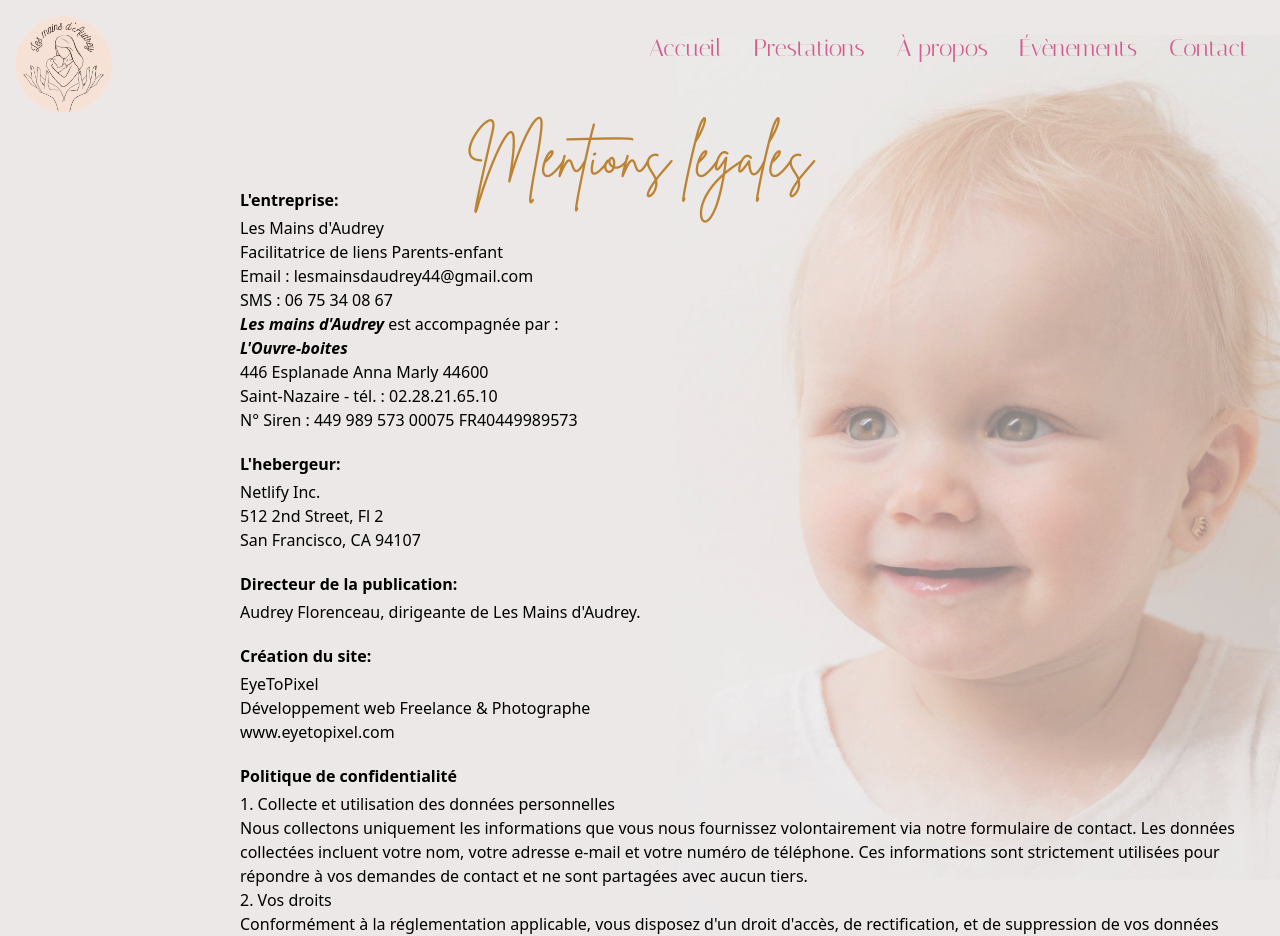
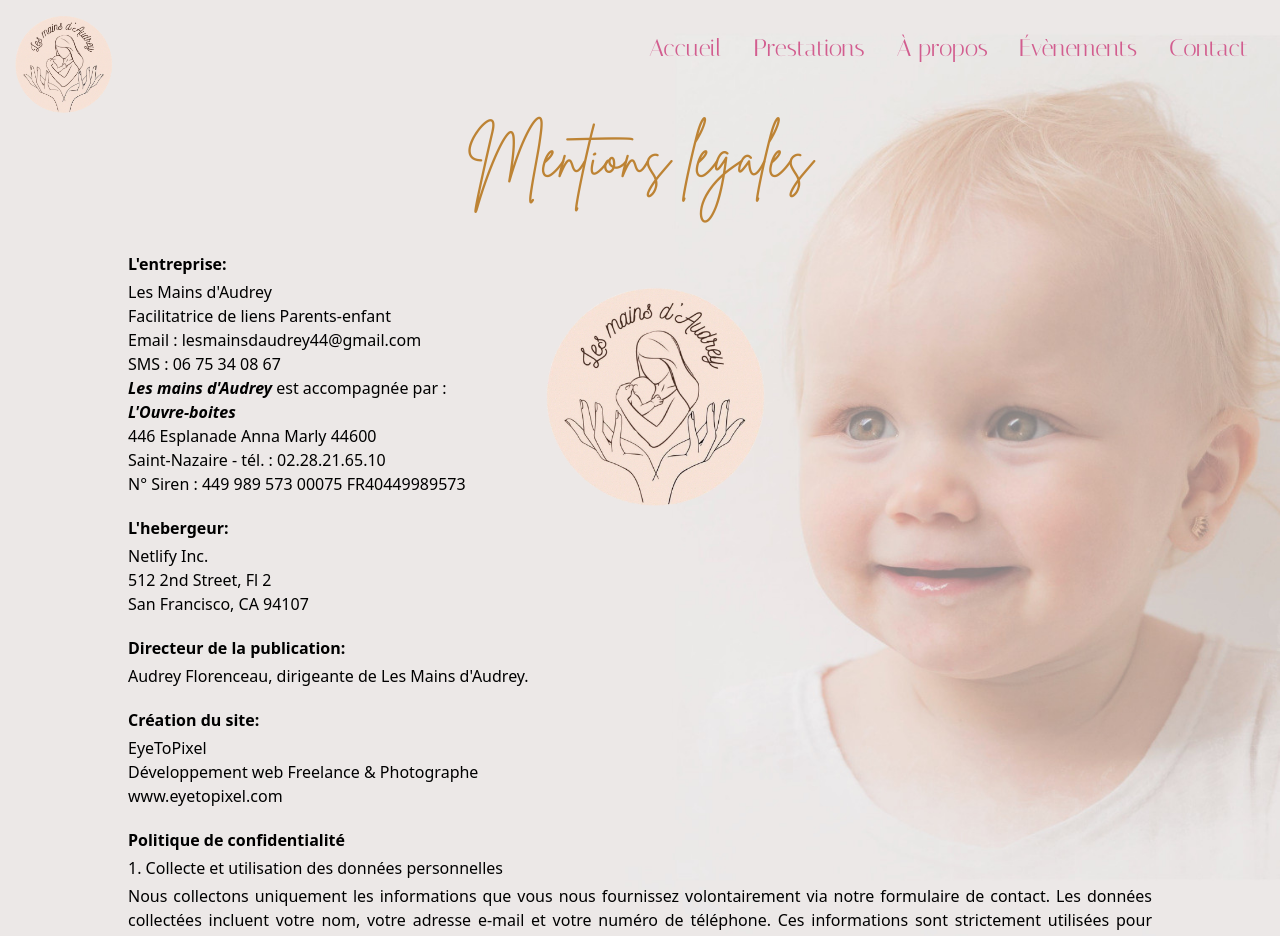
Before and after one commit to luciel53/lesmainsd-audrey, a Next.js app in the folder les-mains-d-audrey/: page /mentionslegales in a window 1280 px wide. Shown: the top 936 px of the page. Built offline with nearby package versions, Linux system fonts and the light colour scheme; what tailwindcss-animated would draw is missing.

Commit message:
added the logo in mentions legales

```diff
--- a/les-mains-d-audrey/src/app/mentionslegales/page.js
+++ b/les-mains-d-audrey/src/app/mentionslegales/page.js
@@ -1,19 +1,25 @@
 import Link from "next/link";
+import Image from "next/image";
 
 export default function Event() {
   return (
+    <div className="flex flex-col text-justify">
+      <h1 className="font-brittany text-4xl md:text-6xl mb-16">
+        Mentions légales
+      </h1>
+      <div className="flex flex-row">
         <div className="flex flex-col">
-      <h1 className="font-brittany text-6xl">Mentions légales</h1>
+
         {/* L'entreprise */}
-      <div className="flex flex-col md:ml-60 md:mb-5">
+        <div className="flex flex-col mx-5 md:mx-40 lg:mx-32 mb-3 md:mb-5">
           <h3 className=" font-bold mb-1">L'entreprise:</h3>
           <p>Les Mains d'Audrey</p>
           <p>Facilitatrice de liens Parents-enfant</p>
           <p>Email : lesmainsdaudrey44@gmail.com</p>
           <p>SMS : 06 75 34 08 67</p>
           <p>
-          <strong className="italic">Les mains d'Audrey</strong> est accompagnée
-          par :
+            <strong className="italic">Les mains d'Audrey</strong> est
+            accompagnée par :
           </p>
           <p className="italic font-bold">L'Ouvre-boites</p>
           <p>446 Esplanade Anna Marly 44600</p>
@@ -21,7 +27,7 @@ export default function Event() {
           <p>N° Siren : 449 989 573 00075 FR40449989573 </p>
         </div>
         {/* L'hébergeur */}
-      <div className="flex flex-col md:ml-60 md:mb-5">
+        <div className="flex flex-col mx-5 md:mx-40 lg:mx-32 mb-3 md:mb-5">
           <h3 className=" font-bold mb-1">L'hebergeur:</h3>
           <p>Netlify Inc.</p>
           <p> 512 2nd Street, Fl 2</p>
@@ -29,44 +35,50 @@ export default function Event() {
           {/* <p><a href="mailto:lesmainsdaudrey44@gmail.com">privacy@netlify.com</a></p> */}
         </div>
         {/* Directeur de la publication */}
-      <div className="flex flex-col md:ml-60 md:mb-5">
+        <div className="flex flex-col mx-5 md:mx-40 lg:mx-32 mb-3 md:mb-5">
           <h3 className=" font-bold mb-1">Directeur de la publication:</h3>
           <p>Audrey Florenceau, dirigeante de Les Mains d'Audrey.</p>
         </div>
 
         {/* Créateur du site */}
-      <div className="flex flex-col md:ml-60 md:mb-5">
+        <div className="flex flex-col mx-5 md:mx-40 lg:mx-32 mb-3 md:mb-5">
           <h3 className=" font-bold mb-1">Création du site:</h3>
           <p>EyeToPixel</p>
           <p>Développement web Freelance & Photographe</p>
           <Link href="/">www.eyetopixel.com</Link>
         </div>
         {/* Politique de confidentialité */}
-      <div className="flex flex-col md:ml-60 md:mb-16">
+        <div className="flex flex-col mx-5 md:mx-40 lg:mx-32 mb-8 md:mb-16">
           <h3 className=" font-bold mb-1">Politique de confidentialité</h3>
-        <h4>1. Collecte et utilisation des données personnelles</h4>
+          <h4 className="mb-1">1. Collecte et utilisation des données personnelles</h4>
           <p>
             Nous collectons uniquement les informations que vous nous fournissez
-          volontairement via notre formulaire de contact. Les données collectées
-          incluent votre nom, votre adresse e-mail et votre numéro de téléphone.
-          Ces informations sont strictement utilisées pour répondre à vos
-          demandes de contact et ne sont partagées avec aucun tiers.
+            volontairement via notre formulaire de contact. Les données
+            collectées incluent votre nom, votre adresse e-mail et votre numéro
+            de téléphone. Ces informations sont strictement utilisées pour
+            répondre à vos demandes de contact et ne sont partagées avec aucun
+            tiers.
           </p>
 
-        <h4>2. Vos droits</h4>
+          <h4 className="mb-1 mt-1">2. Vos droits</h4>
           <p>
-          Conformément à la réglementation applicable, vous disposez d'un droit
-          d'accès, de rectification, et de suppression de vos données
+            Conformément à la réglementation applicable, vous disposez d'un
+            droit d'accès, de rectification, et de suppression de vos données
             personnelles. Vous pouvez exercer ces droits en nous contactant à
             l'adresse suivante : lesmainsdaudrey44@gmail.com.
           </p>
 
-        <h3>3. Absence de cookies et de suivi</h3>
+          <h4 className="mt-1">3. Absence de cookies et de suivi</h4>
           <p>
             Notre site n'utilise aucun cookie ni aucun outil de suivi. Aucune
             information de navigation n'est collectée.
           </p>
         </div>
         </div>
+        <div className="hidden lg:block lg:w-72 lg:ml-[40%] absolute" >
+          <Image src="/images/logo.png" alt="Logo" width={600} height={600} />
+        </div>
+      </div>
+    </div>
   );
 }
```
Lines whose indentation alone changed are shown as unchanged.
